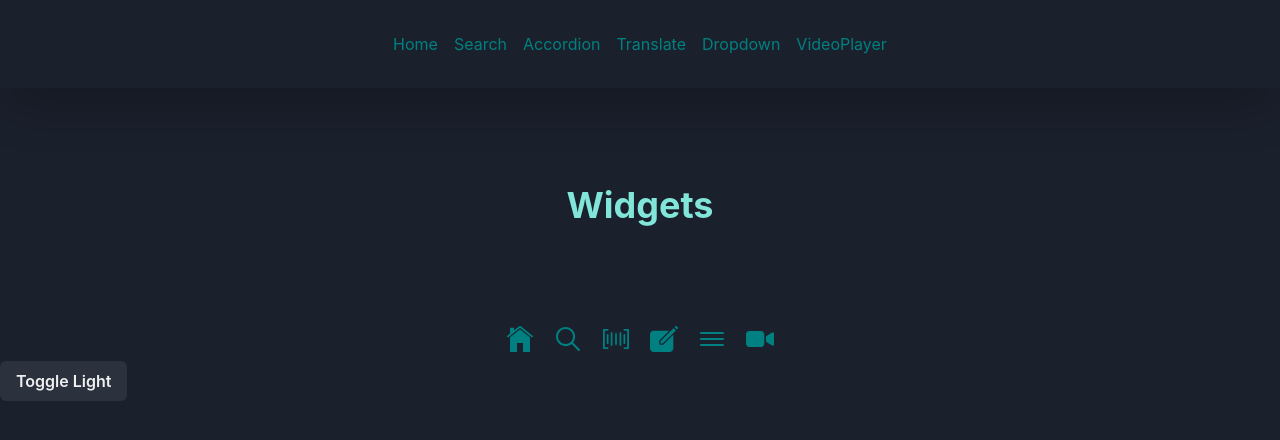
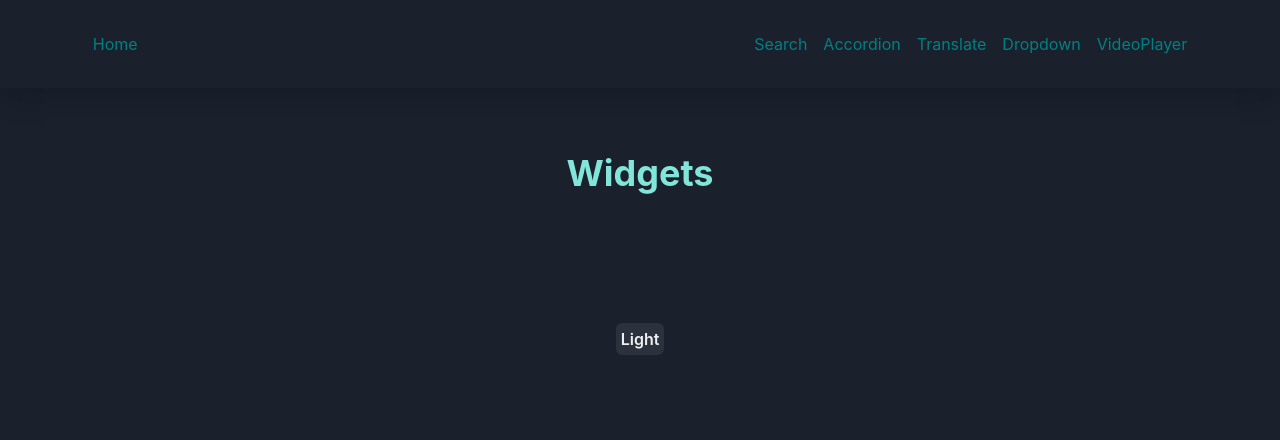
Before and after one commit to clucero36/widgets, a React (Create React App) app: page / in a window 1280 px wide. Shown: the top 440 px of the page. Built offline with nearby package versions, Linux system fonts and the light colour scheme.

Commit message:
Added mqs on Header & Video Player

```diff
--- a/src/components/Header.js
+++ b/src/components/Header.js
@@ -1,14 +1,28 @@
 import React from 'react';
 import { Link as routerLink} from 'react-router-dom';
-import { Link, HStack, Box } from '@chakra-ui/react';
+import { Link, HStack, Box, Spacer, Icon } from '@chakra-ui/react';
+import {
+    IoIosSearch,
+    IoIosHome,
+    IoIosMenu,
+    IoIosCreate,
+    IoIosBarcode,
+    IoIosVideocam,
+} from "react-icons/io";
 
 const Header = () => {
     return (
-        <Box p='2rem' m='0 auto' boxShadow='2xl'>
-            <HStack justify='space-between' justifyContent='center' spacing='1rem'>
+        <Box p='2rem' m='0 auto' boxShadow='xl'>
+            {/* Full Screen Display */}
+            <HStack justify='space-between' justifyContent='center' w='90%' m='0 auto'
+                spacing={[null, '.5rem', '1rem', '1rem', '1rem']}
+                display={['none', 'flex', 'flex', 'flex', 'flex']}
+            >
                 <Link variant='primary' to='/' className='item' as={routerLink} >
                     Home
                 </Link>
+
+                <Spacer />
 
                 <Link variant='primary' to='/search' className='item' as={routerLink}>
                     Search
@@ -30,8 +44,33 @@ const Header = () => {
                     VideoPlayer
                 </Link>
             </HStack>
+
+            {/* Mobile Display */}
+            <HStack justify='space-between' justifyContent='center' w='90%' m='0 auto'
+                spacing='1rem'
+                display={['flex', 'none', 'none', 'none', 'none']}
+            >
+                <Link variant='primary' to='/' className='item' as={routerLink} >
+                    <Icon w={6} h={6} as={IoIosHome} _hover={{ color: 'yellow.200'}} />
+                </Link>
+                <Link variant='primary' to='/search' className='item' as={routerLink}>
+                    <Icon w={6} h={6} as={IoIosSearch}  _hover={{ color: 'yellow.200'}} />
+                </Link>
+                <Link variant='primary' to='/accordion' className='item' as={routerLink}>
+                    <Icon w={6} h={6} as={IoIosBarcode}  _hover={{ color: 'yellow.200'}} />
+                </Link>
+                <Link variant='primary' to='/translate' className='item' as={routerLink}>
+                    <Icon w={6} h={6} as={IoIosCreate}  _hover={{ color: 'yellow.200'}} />
+                </Link>
+                <Link variant='primary' to='/dropdown' className='item' as={routerLink}>
+                    <Icon w={6} h={6} as={IoIosMenu}  _hover={{ color: 'yellow.200'}} />
+                </Link>
+                <Link variant='primary' to='/videoplayer' className='item' as={routerLink}>
+                    <Icon w={6} h={6} as={IoIosVideocam}  _hover={{ color: 'yellow.200'}} />
+                </Link>
+            </HStack>
+
         </Box>
-
     )
 }
 
--- a/src/components/SearchBar.js
+++ b/src/components/SearchBar.js
@@ -17,7 +17,7 @@ const SearchBar = ({ onFormSubmit }) => {
     return (
         <Box>
             <Box onSubmit={onSubmit} >
-                <Heading size='md'>Search Bar</Heading>
+                <Heading size='md'>Search</Heading>
                 <Input
                     size='sm'
                     type='text'
--- a/src/index.js
+++ b/src/index.js
@@ -1,7 +1,7 @@
 import React from 'react';
 import ReactDOM from 'react-dom';
+import { BrowserRouter, Routes, Route } from 'react-router-dom';
 
-import { BrowserRouter, Routes, Route } from 'react-router-dom';
 import { ChakraProvider, ColorModeScript } from '@chakra-ui/react';
 import { overrides } from './themes/themeIndex';
 
--- a/src/routes/Home.js
+++ b/src/routes/Home.js
@@ -3,20 +3,10 @@ import {
     Button,
     Box,
     Heading,
-    Icon,
-    HStack,
-    Link,
+    VStack,
     useColorMode,
 } from '@chakra-ui/react';
-import {
-    IoIosSearch,
-    IoIosHome,
-    IoIosMenu,
-    IoIosCreate,
-    IoIosBarcode,
-    IoIosVideocam,
-} from "react-icons/io";
-import { Link as routerLink} from 'react-router-dom';
+
 
 
 const Home = () => {
@@ -24,32 +14,14 @@ const Home = () => {
 
     return (
         <Box>
-            <Box display='flex' m='6rem' justifyContent='space-around'>
-                <Heading color='teal.200'>Widgets</Heading>
-            </Box>
-            <HStack justify='space-between' justifyContent='center' spacing='1rem'>
-                <Link variant='primary' to='/' className='item' as={routerLink} >
-                    <Icon w={8} h={8} as={IoIosHome} _hover={{ color: 'yellow.200'}} />
-                </Link>
-                <Link variant='primary' to='/search' className='item' as={routerLink}>
-                    <Icon w={8} h={8} as={IoIosSearch}  _hover={{ color: 'yellow.200'}} />
-                </Link>
-                <Link variant='primary' to='/accordion' className='item' as={routerLink}>
-                    <Icon w={8} h={8} as={IoIosBarcode}  _hover={{ color: 'yellow.200'}} />
-                </Link>
-                <Link variant='primary' to='/translate' className='item' as={routerLink}>
-                    <Icon w={8} h={8} as={IoIosCreate}  _hover={{ color: 'yellow.200'}} />
-                </Link>
-                <Link variant='primary' to='/dropdown' className='item' as={routerLink}>
-                    <Icon w={8} h={8} as={IoIosMenu}  _hover={{ color: 'yellow.200'}} />
-                </Link>
-                <Link variant='primary' to='/videoplayer' className='item' as={routerLink}>
-                    <Icon w={8} h={8} as={IoIosVideocam}  _hover={{ color: 'yellow.200'}} />
-                </Link>
-            </HStack>
-            <Button onClick={toggleColorMode}>
-                Toggle {colorMode === 'light' ? 'Dark' : 'Light'}
-            </Button>
+            <VStack spacing='4rem'>
+                <Box display='flex' m='4rem' justifyContent='space-around'>
+                    <Heading color='teal.200'>Widgets</Heading>
+                </Box>
+                <Button onClick={toggleColorMode} w={12} h={8}>
+                    {colorMode === 'light' ? 'Dark' : 'Light'}
+                </Button>
+            </VStack>
         </Box>
     )
 }
--- a/src/routes/VideoPlayer.js
+++ b/src/routes/VideoPlayer.js
@@ -5,6 +5,7 @@ import VideoDetail from '../components/VideoDetail';
 import useVideos from '../hooks/useVideos';
 import {
     Box,
+    Heading
   } from '@chakra-ui/react';
 
 const VideoPlayer = () => {
@@ -18,16 +19,23 @@ const VideoPlayer = () => {
     return (
         <Box w='80%' m='2rem auto'>
             <SearchBar onFormSubmit={search} />
-            <Box display='flex' flexDir='row' justifyContent='space-between' mt='4rem'>
-                <div >
+            <Heading mt='2rem'>VideoPlayer</Heading>
+            <Box
+                display={['block', 'block', 'block', 'flex', 'flex']}
+                flexDir='row'
+                justifyContent='space-between'
+                mt='3rem'
+                gap='1rem'
+            >
+                <Box>
                     <VideoDetail video={selectedVideo} />
-                </div>
-                <div>
+                </Box>
+                <Box mt={['2rem', '2rem', '2rem', '0', '0']}>
                     <VideoList
                         onVideoSelect={setSelectedVideo}
                         videos={videos}
                     />
-                </div>
+                </Box>
             </Box>
         </Box>
     )
```
